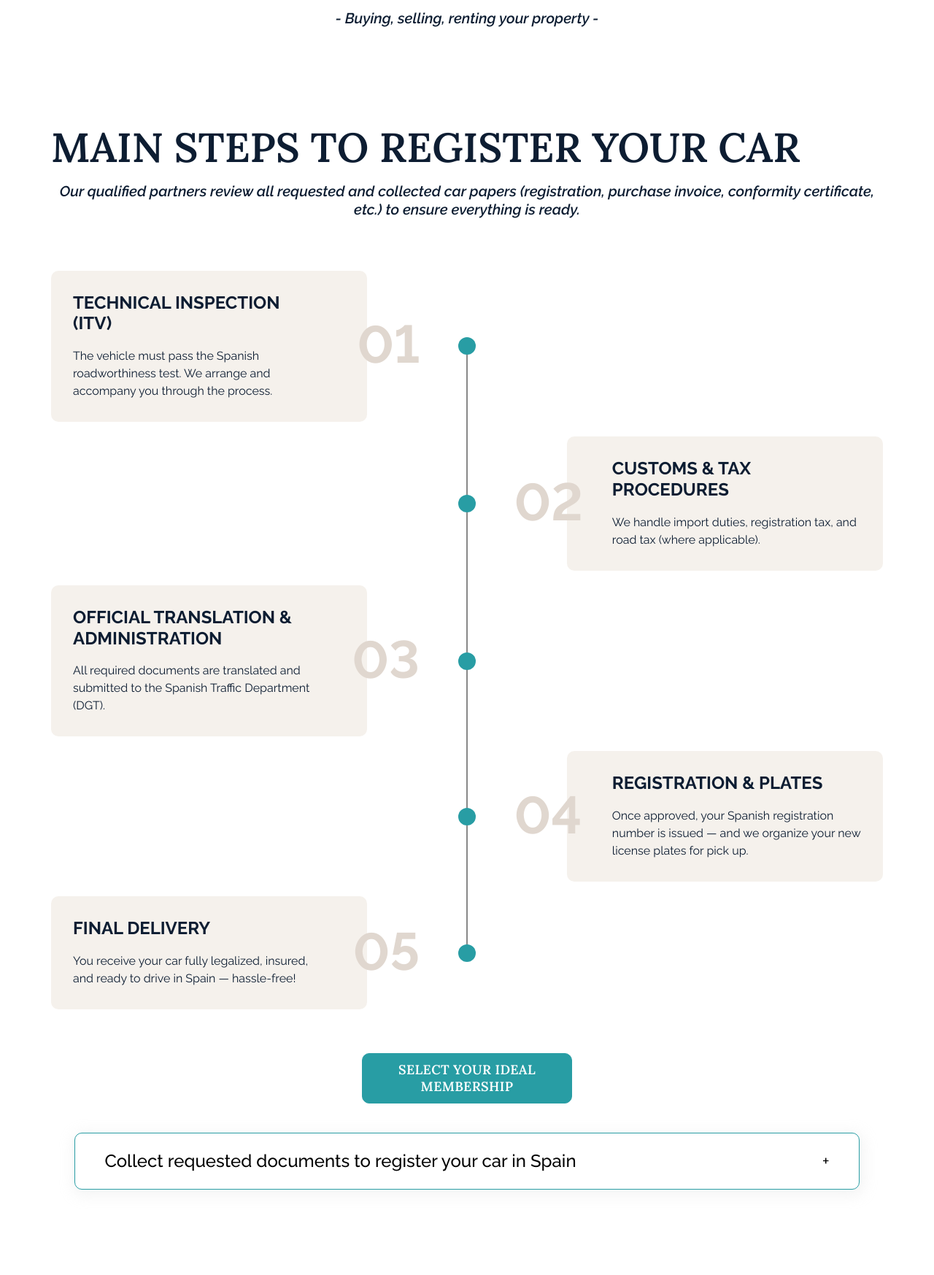
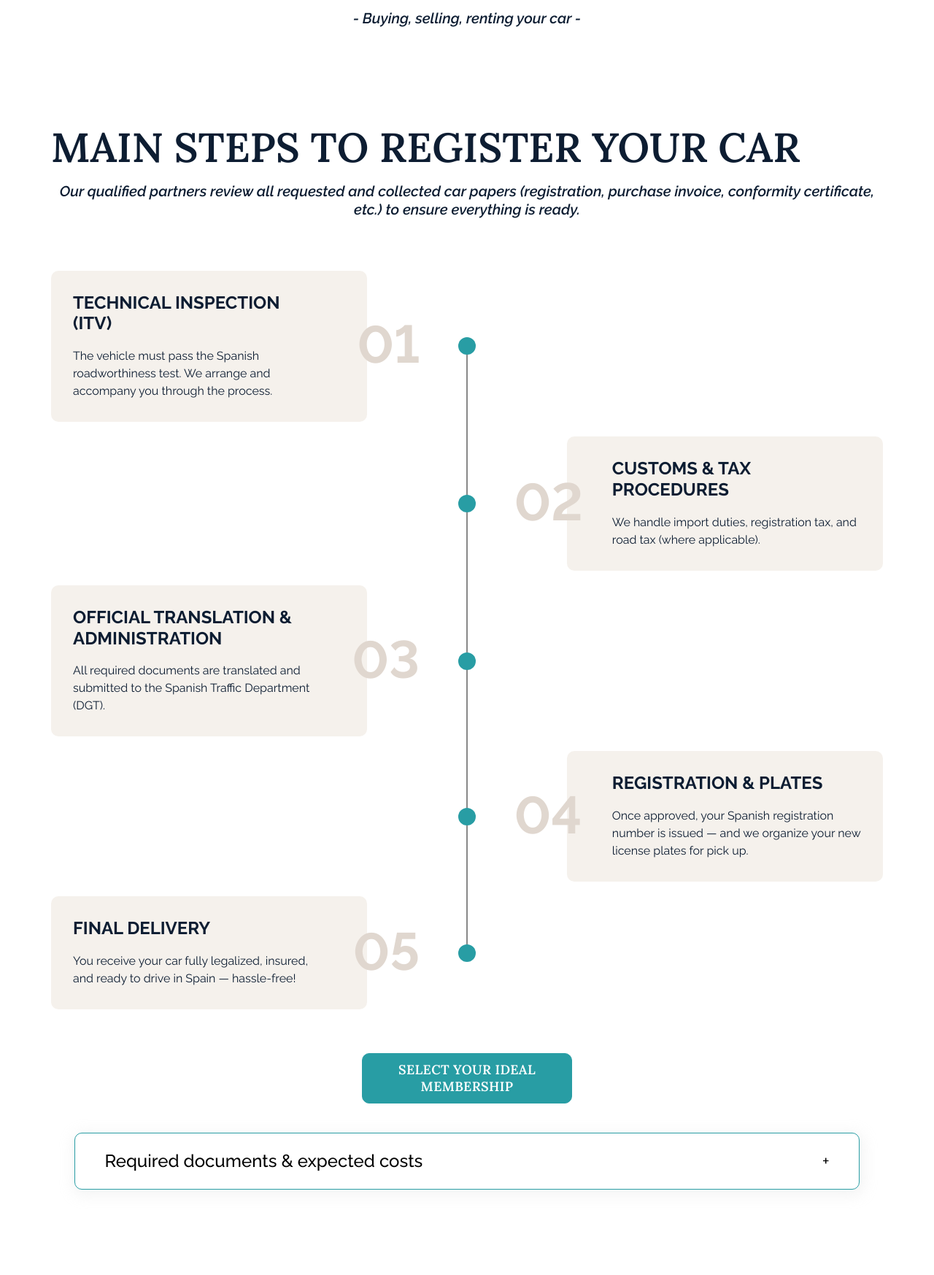
Before and after one commit to gyorgynagy1986/allincosta, a website: page services/car-assistance.html in a window 1280 px wide. Shown: the part 632-2379 px from the top of the page at 73% size. Drawn offline with nearby package versions, Linux system fonts and the light colour scheme.

Commit message:
accordion

```diff
--- a/services/car-assistance.html
+++ b/services/car-assistance.html
@@ -298,7 +298,7 @@
         <div class="container">
           <div class="inner">
             <h3>Car Assistance</h3>
-            <h4>- Buying, selling, renting your property -</h4>
+            <h4>- Buying, selling, renting your car -</h4>
           </div>
         </div>
       </section>
@@ -798,7 +798,7 @@
               data-target="car-registration-main"
             >
               <p style="margin-bottom: 0; font-size: 1.5rem; font-weight: 500">
-                Collect requested documents to register your car in Spain
+Required documents & expected costs
               </p>
               <span
                 class="accordion-icon"
```
